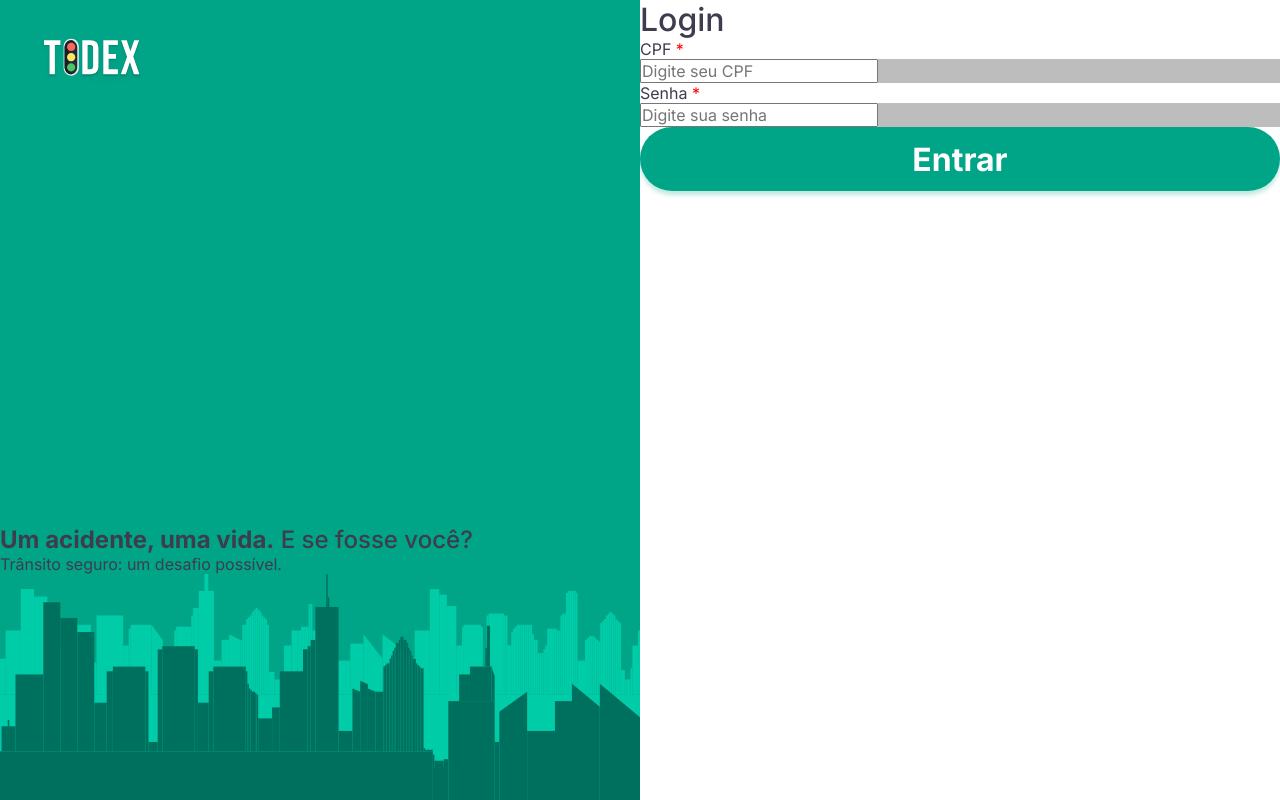
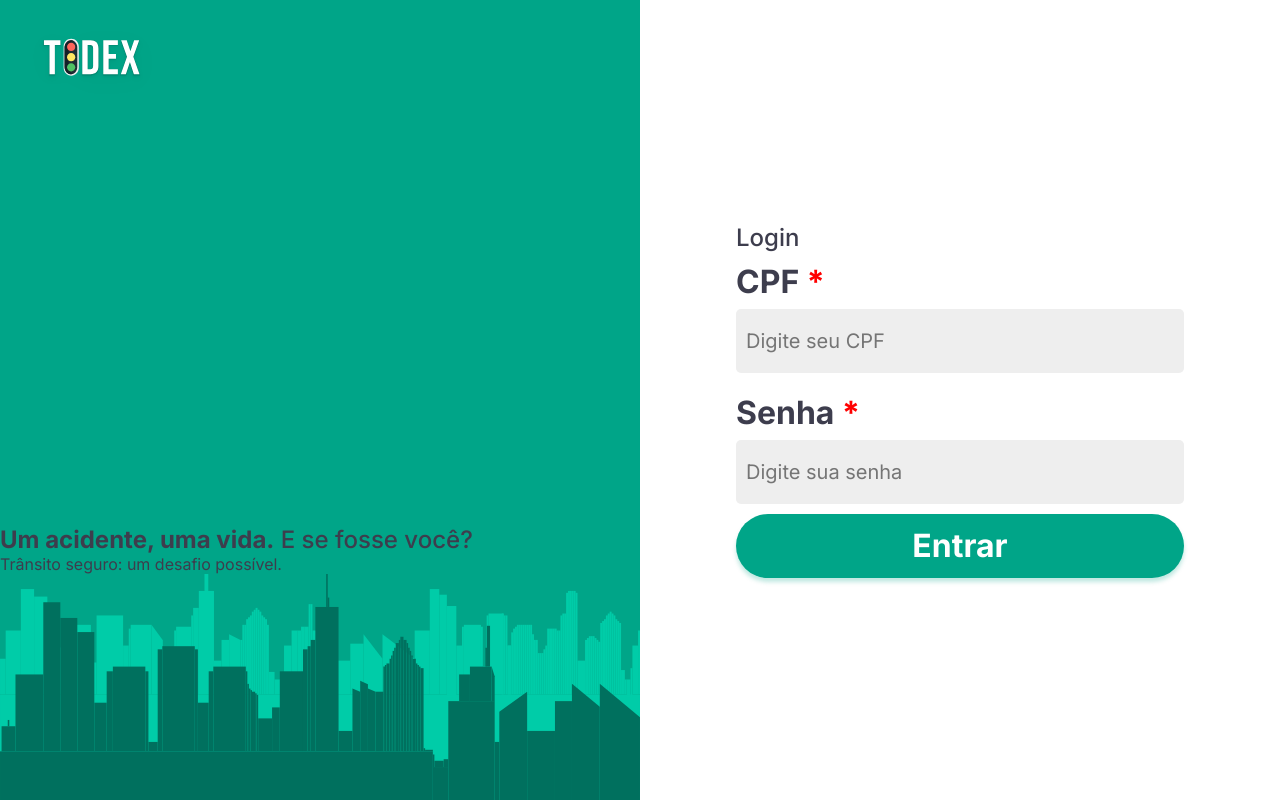
Before and after one commit to lucasarlim/tidex-web, a React (Create React App) app: page /login in a window 1280 px wide. Built offline with nearby package versions, Linux system fonts and the light colour scheme.

Commit message:
input style finished

```diff
--- a/src/components/Input/styles.js
+++ b/src/components/Input/styles.js
@@ -1,12 +1,31 @@
 import styled from 'styled-components';
 import { useTheme } from '../../styles/theme';
 
-export const Container = styled.div``;
+export const Container = styled.div`
+	width: 100%;
+	display: flex;
+	flex-direction: column;
+	margin: 10px 0;
+`;
 
-export const Label = styled.label``;
+export const Label = styled.label`
+	font-weight: bold;
+	font-size: 32px;
+	margin-bottom: 8px;
+`;
 
 export const Wrapper = styled.div`
-	background-color: ${useTheme.gray};
+	height: 64px;
+	background-color: ${useTheme.grayLighter};
+	border-radius: 5px;
+
+	& > input {
+		background: none;
+		border: none;
+		font-size: 20px;
+		height: 100%;
+		padding-left: 10px;
+	}
 `;
 
 export const Flag = styled.span`
--- a/src/pages/Login/index.jsx
+++ b/src/pages/Login/index.jsx
@@ -8,6 +8,7 @@ import {
 	FormWrapper,
 	Title,
 	Button,
+	Form,
 } from './styles';
 import Input from '../../components/Input';
 import logo from '../../assets/brand/logo-light.svg';
@@ -39,6 +40,7 @@ function Login() {
 			</Banner>
 
 			<FormWrapper>
+				<Form>
 					<Title>Login</Title>
 
 					<Input
@@ -61,6 +63,7 @@ function Login() {
 					/>
 
 					<Button type="submit">Entrar</Button>
+				</Form>
 			</FormWrapper>
 		</Container>
 	);
--- a/src/pages/Login/styles.js
+++ b/src/pages/Login/styles.js
@@ -47,8 +47,18 @@ export const City = styled.div`
 	}
 `;
 
-export const FormWrapper = styled.form`
+export const FormWrapper = styled.section`
 	flex: 0.5;
+	display: flex;
+	align-items: center;
+	justify-content: center;
+`;
+
+export const Form = styled.form`
+	width: 448px;
+	display: flex;
+	flex-direction: column;
+	justify-content: center;
 `;
 
 export const Title = styled.h1``;
```
Lines whose indentation alone changed are shown as unchanged.
